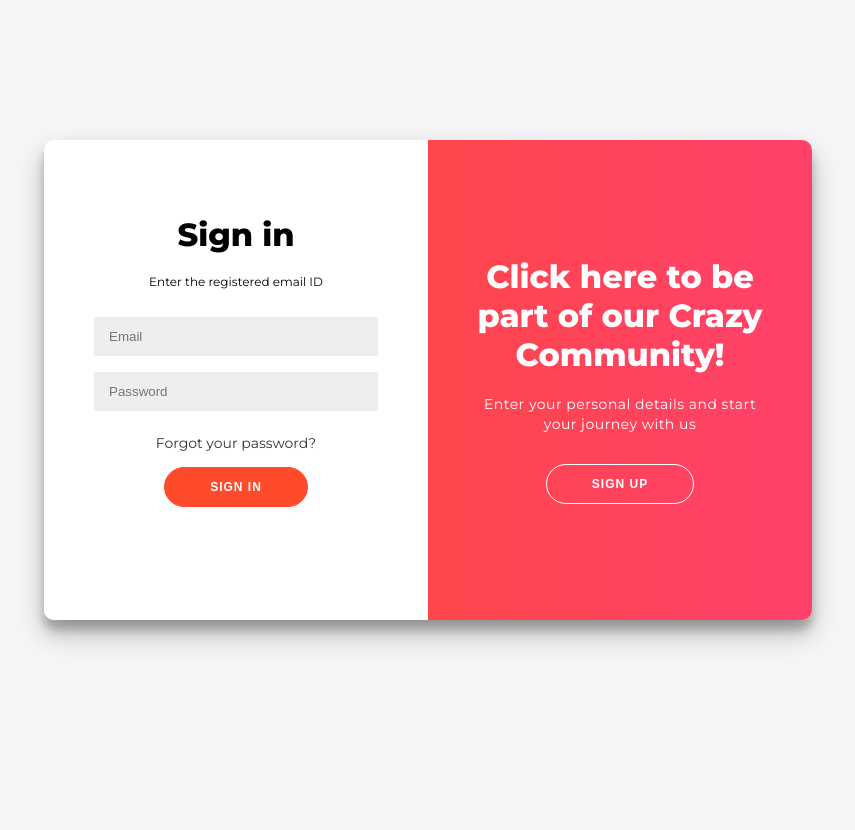
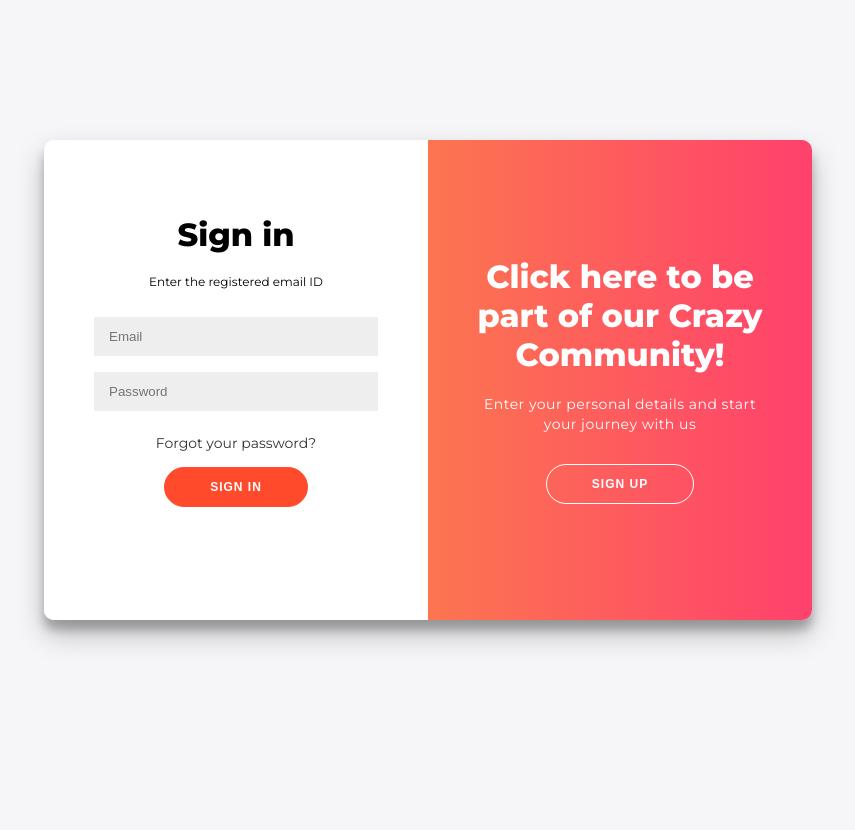
Before and after one commit to shugo111/CrazyProgrammingTemplate, a PHP site: the page made by Login&Registration.php in a window 1280 px wide. Shown: the whole page, without its empty margins (212-1067 px from the left). Run offline with PHP 8.4, Linux system fonts and the light colour scheme; some libraries are stand-ins or nearby versions.

Commit message:
Update Login&Registration.css

```diff
--- a/css/Login&Registration.css
+++ b/css/Login&Registration.css
@@ -160,9 +160,9 @@ input {
 }
 
 .overlay {
-	background: #FF416C;
-	background: -webkit-linear-gradient(to right, #FF4B2B, #FF416C);
-	background: linear-gradient(to right, #FF4B2B, #FF416C);
+	background: #f9AA33;
+	background: -webkit-linear-gradient(to right, #f9AA33, #FF416C);
+	background: linear-gradient(to right, #f9AA33, #FF416C);
 	background-repeat: no-repeat;
 	background-size: cover;
 	background-position: 0 0;
```
